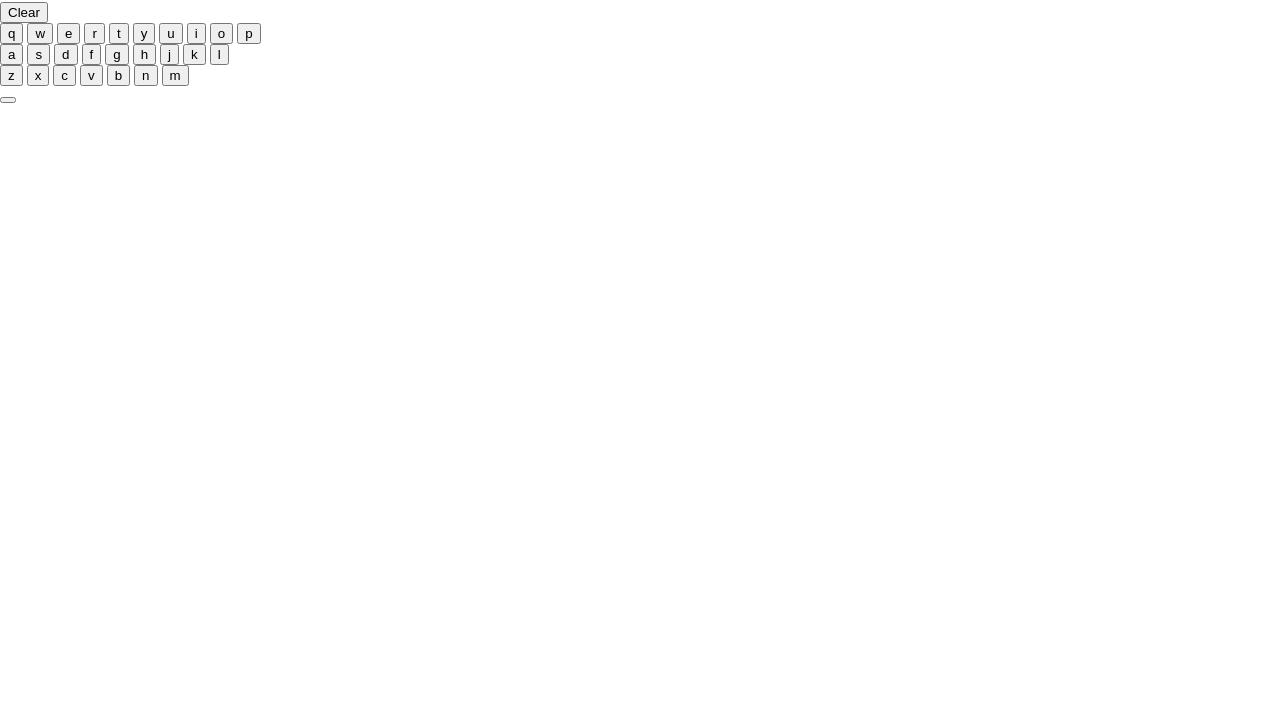
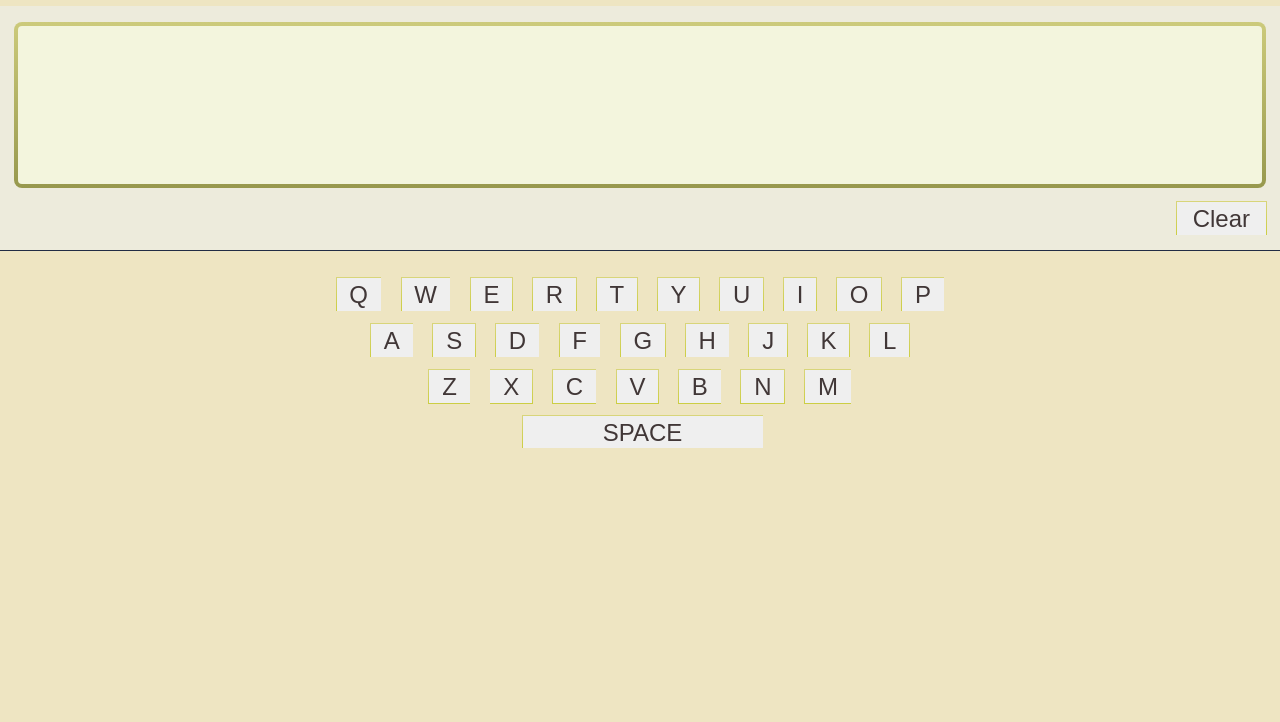
Before and after one commit to Pulzze92/virtual_keyboard, a plain HTML site: page index.html in a window 1280 px wide. Shown: the part 78-800 px from the top of the page. Drawn offline with Linux system fonts and the light colour scheme.

Commit message:
feat: finish script

```diff
--- a/index.html
+++ b/index.html
@@ -10,51 +10,53 @@
 </head>
 
 <body>
+	<main>
 		<h1>Virtual keyborad</h1>
-	<section class="computer">
+		<section class="output__screen">
 			<div class="display-wrapper">
 				<div class="display"></div>
 			</div>
-		<button class="button_clear" type="button">Clear</button>
+			<button class="button clear" type="button">Clear</button>
 		</section>
 
 		<section class="keyboard">
 			<div class="keyboard__line">
-			<button class="button__key" type="button" id="index_0">q</button>
-			<button class="button__key" type="button" id="index_1">w</button>
-			<button class="button__key" type="button" id="index_2">e</button>
-			<button class="button__key" type="button" id="index_3">r</button>
-			<button class="button__key" type="button" id="index_4">t</button>
-			<button class="button__key" type="button" id="index_5">y</button>
-			<button class="button__key" type="button" id="index_6">u</button>
-			<button class="button__key" type="button" id="index_7">i</button>
-			<button class="button__key" type="button" id="index_8">o</button>
-			<button class="button__key" type="button" id="index_9">p</button>
+				<button class="button key" type="button" id="index_0">Q</button>
+				<button class="button key" type="button" id="index_1">W</button>
+				<button class="button key" type="button" id="index_2">E</button>
+				<button class="button key" type="button" id="index_3">R</button>
+				<button class="button key" type="button" id="index_4">T</button>
+				<button class="button key" type="button" id="index_5">Y</button>
+				<button class="button key" type="button" id="index_6">U</button>
+				<button class="button key" type="button" id="index_7">I</button>
+				<button class="button key" type="button" id="index_8">O</button>
+				<button class="button key" type="button" id="index_9">P</button>
 			</div>
 			<div class="keyboard__line">
-			<button class="button__key" type="button" id="index_10">a</button>
-			<button class="button__key" type="button" id="index_11">s</button>
-			<button class="button__key" type="button" id="index_12">d</button>
-			<button class="button__key" type="button" id="index_13">f</button>
-			<button class="button__key" type="button" id="index_14">g</button>
-			<button class="button__key" type="button" id="index_15">h</button>
-			<button class="button__key" type="button" id="index_16">j</button>
-			<button class="button__key" type="button" id="index_17">k</button>
-			<button class="button__key" type="button" id="index_18">l</button>
+				<button class="button key" type="button" id="index_10">A</button>
+				<button class="button key" type="button" id="index_11">S</button>
+				<button class="button key" type="button" id="index_12">D</button>
+				<button class="button key" type="button" id="index_13">F</button>
+				<button class="button key" type="button" id="index_14">G</button>
+				<button class="button key" type="button" id="index_15">H</button>
+				<button class="button key" type="button" id="index_16">J</button>
+				<button class="button key" type="button" id="index_17">K</button>
+				<button class="button key" type="button" id="index_18">L</button>
 			</div>
 			<div class="keyboard__line">
-			<button class="button__key" type="button" id="index19">z</button>
-			<button class="button__key" type="button" id="index20">x</button>
-			<button class="button__key" type="button" id="index21">c</button>
-			<button class="button__key" type="button" id="index22">v</button>
-			<button class="button__key" type="button" id="index23">b</button>
-			<button class="button__key" type="button" id="index24">n</button>
-			<button class="button__key" type="button" id="index25">m</button>
+				<button class="button key" type="button" id="index19">Z</button>
+				<button class="button key" type="button" id="index20">X</button>
+				<button class="button key" type="button" id="index21">C</button>
+				<button class="button key" type="button" id="index22">V</button>
+				<button class="button key" type="button" id="index23">B</button>
+				<button class="button key" type="button" id="index24">N</button>
+				<button class="button key" type="button" id="index25">M</button>
 			</div>
 			<div class="keyboard__line">
-			<button class="button__key_space" type="button" id="index26"></button>
+				<button class="button key_space" type="button" id="index26">SPACE</button>
 			</div>
 		</section>
+	</main>
 	<script src="script.js"></script>
 </body>
 
--- a/script.js
+++ b/script.js
@@ -0,0 +1,19 @@
+'use strict';
+let display = document.querySelector('.display');
+let keys = document.querySelectorAll('.key');
+let clear = document.querySelector('.clear');
+let spaceBtn = document.querySelector('.key_space');
+
+clear.onclick = function () {
+	display.textContent = '';
+}
+
+for (let key of keys) {
+	key.onclick = function () {
+		display.textContent += key.textContent;
+		}
+}
+
+spaceBtn.onclick = function () {
+	display.textContent += ' ';
+}
--- a/style.css
+++ b/style.css
@@ -1,5 +1,139 @@
 body {
 	box-sizing: border-box;
 	margin: 0;
-	font-family:
+	font-family: "Baskerville Old Face", 'PT Sans', sans-serif;
+	font-size: 1.5rem;
+	line-height: 1.2rem;
+	color: #413737;
+	background-color: rgb(238, 229, 194);
+	min-width: 100%;
+	margin: 0 auto;
 }
+
+h1 {
+	text-align: center;
+}
+
+.output__screen {
+	display: flex;
+	flex-direction: column;
+	position: relative;
+	height: 15rem;
+	padding: 1rem 0.875rem;
+}
+
+.output__screen::before {
+	content: '';
+   position: absolute;
+   z-index: -1;
+   top: 0;
+   left: 0;
+   width: 100%;
+	height: 15.25rem;
+	background-color: #edebdc;
+	border-bottom: 1px solid #222c44;
+}
+
+.output__screen::after {
+	content: '';
+	position: absolute;
+	top: 12.625rem;
+	left: 0.625rem;
+	width: 10.125rem;
+	height: 1.43rem;
+}
+
+.display-wrapper {
+	border-radius: 0.5rem;
+	margin-bottom: 0.875rem;
+	padding: 0.25rem;
+	background-image: linear-gradient(to bottom, #ccca7b, #97984d);
+}
+
+.display {
+	position: relative;
+	height: 8.375rem;
+	overflow: auto;
+	padding: 0.5rem 1.75rem 1rem;
+	word-wrap: break-word;
+	border-radius: 0.25rem;
+	background-color: #f3f5dd;
+}
+
+.keyboard {
+	padding-right: 0.3125rem;
+	padding-left: 0.625rem;
+}
+
+.keyboard__line {
+	display: flex;
+	justify-content: center;
+	flex-shrink: 1;
+	gap: 1rem;
+	margin-bottom: 0.5rem;
+}
+
+.keyboard-line:nth-child(3) {
+	margin-left: 12.5%;
+	margin-right: 12.5%;
+}
+
+.button {
+	position: relative;
+	padding-top: 0.44rem;
+	padding-bottom: 0.44rem;
+	border: none;
+	font: inherit;
+	color: inherit;
+}
+
+.button::before {
+	content: '';
+	position: absolute;
+	z-index: -1;
+	padding: 0.05rem;
+	width: 100%;
+	height: 100%;
+	top: -0.06rem;
+	left: -0.06rem;
+	background-image: linear-gradient(to bottom, #d8d57b, #ccce43);
+}
+
+.clear {
+	margin-left: auto;
+	padding-left: 1rem;
+	padding-right: 1rem;
+}
+
+.key {
+	margin-right: 0.3rem;
+	margin-bottom: 0.3rem;
+	padding-left: 0.8rem;
+	padding-right: 0.8rem;
+}
+
+.key_space {
+	height: 2rem;
+	width: 15rem;
+}
+
+.key__space::after {
+	content: '';
+	position: absolute;
+	top: 1rem;
+	width: 2rem;
+}
+
+.button:focus {
+	outline: 3px solid rgba(252, 230, 239, 0.3);
+	outline-offset: 1px;
+}
+
+.button:hover {
+	background-image: linear-gradient(to bottom, #eee4ab, #f4f8aa);
+}
+
+.button:active {
+	background-image: none;
+	background-color: #e4d581;
+}
```
Lines whose indentation alone changed are shown as unchanged.
